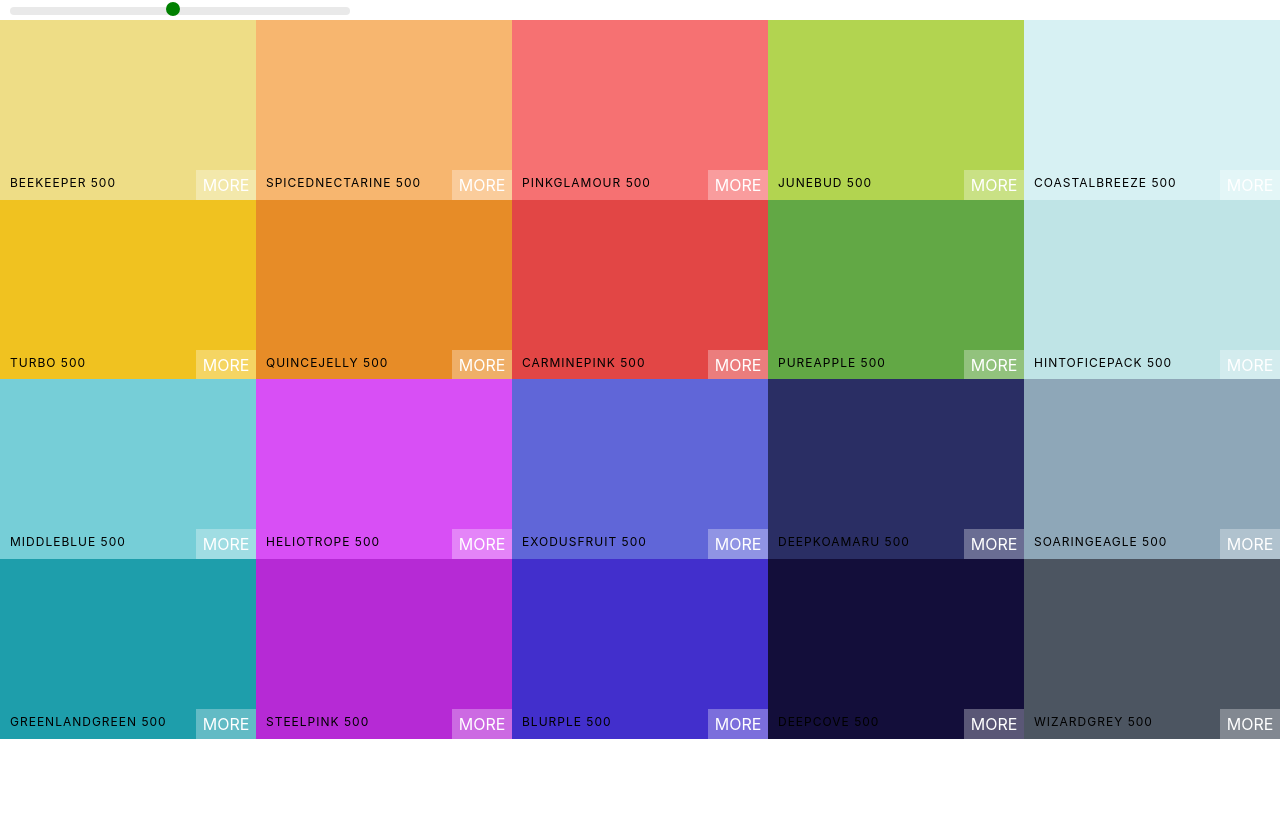
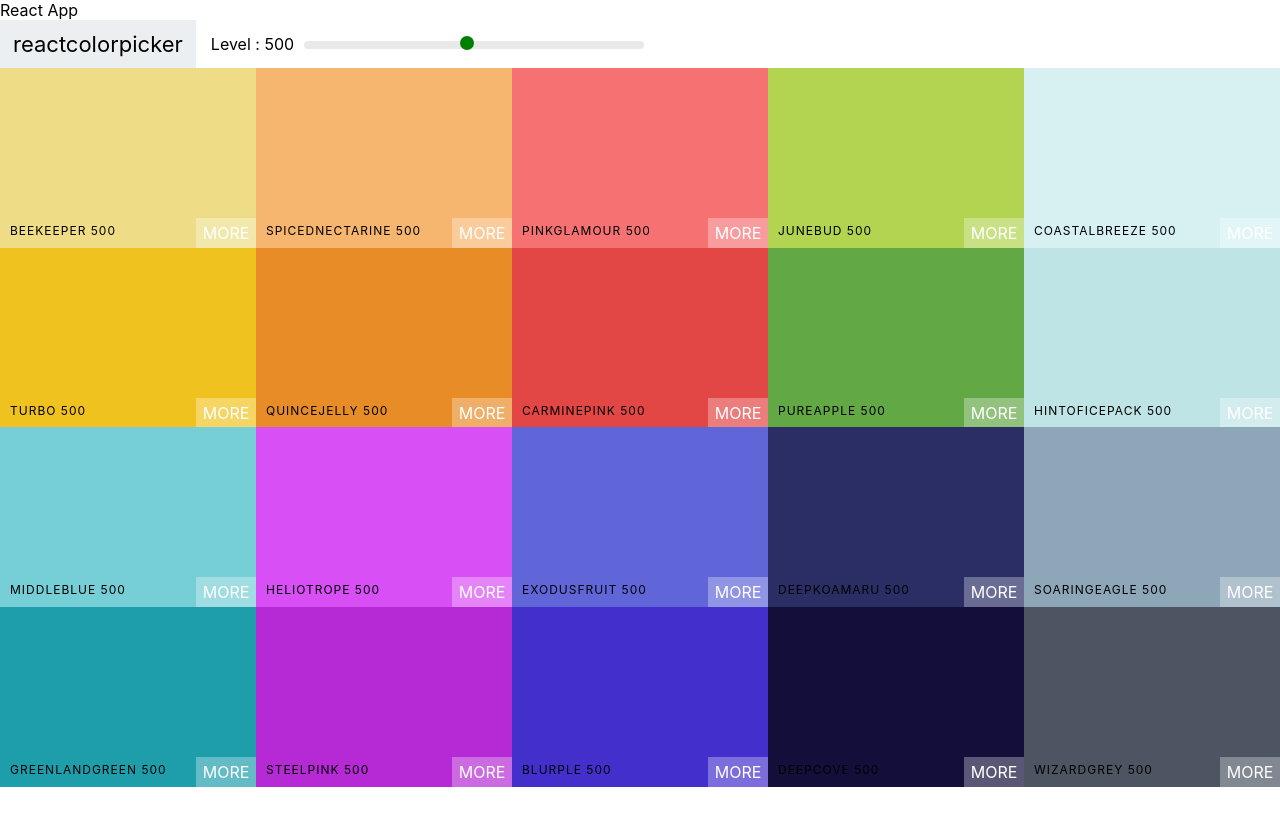
Before and after one commit to dipzcoded/dipzcoded_reactflatuicolor, a React (Create React App) app: page /palette/flat-ui-colors-american in a window 1280 px wide. Built offline with nearby package versions, Linux system fonts and the light colour scheme.

Commit message:
added navbar component

```diff
--- a/public/index.html
+++ b/public/index.html
@@ -15,15 +15,7 @@
       user's mobile device or desktop. See https://developers.google.com/web/fundamentals/web-app-manifest/
     -->
     <link rel="manifest" href="%PUBLIC_URL%/manifest.json" />
-    <!--
-      Notice the use of %PUBLIC_URL% in the tags above.
-      It will be replaced with the URL of the `public` folder during the build.
-      Only files inside the `public` folder can be referenced from the HTML.
-
-      Unlike "/favicon.ico" or "favicon.ico", "%PUBLIC_URL%/favicon.ico" will
-      work correctly both with client-side routing and a non-root public URL.
-      Learn how to configure a non-root public URL by running `npm run build`.
-    -->
+    <link href="https://fonts.googleapis.com/css2?family=Roboto:wght@100;400;500&display=swap" rel="stylesheet"
     <title>React App</title>
   </head>
   <body>
--- /dev/null
+++ b/src/components/Navbar.js
@@ -0,0 +1,27 @@
+import React from 'react'
+import '../styled/Navbar.css';
+import Slider from 'rc-slider';
+import 'rc-slider/assets/index.css';
+
+const Navbar = ({level, onChangeLevel}) => {
+
+
+
+    return (
+        <header className="Navbar">
+                <div className="Navbar__logo">
+                    <a href="#">reactcolorpicker</a>
+                </div>
+                {/* slider component */}
+                <div className="Navbar__slider-container">
+    <span>Level : {level}</span>
+                <div className="Navbar__slider">
+            <Slider defaultValue={level} min={100} max={900} step={100} onAfterChange={onChangeLevel} />
+
+            </div>
+                </div>
+        </header>
+    )
+}
+
+export default Navbar
--- a/src/components/Palette.js
+++ b/src/components/Palette.js
@@ -1,8 +1,7 @@
 import React, {useState} from 'react'
 import ColorBox from './ColorBox';
+import Navbar from './Navbar';
 import '../styled/Palette.css';
-import Slider from 'rc-slider';
-import 'rc-slider/assets/index.css';
 
 const Palette = ({palette : {colors}}) => {
 
@@ -15,15 +14,14 @@ const Palette = ({palette : {colors}}) => {
 
     const changeLevel = (newLevel) => {
         setLevel(newLevel);
+        // console.log(newLevel)
     }
 
     return (
         <div className="Palette">
-            <div className="Palette__slider">
-            <Slider defaultValue={level} min={100} max={900} step={100} onAfterChange={changeLevel} />
-            </div>
 
             {/* Navbar Component */}
+            <Navbar level={level} onChangeLevel={changeLevel} />
             <div className="Palette-colors">
                 {/* Colorbox Component */}
                 {colorBoxes}
--- /dev/null
+++ b/src/styled/Navbar.css
@@ -0,0 +1,50 @@
+.Navbar {
+    display: flex;
+    align-items: center;
+    justify-content: flex-start;
+    height: 6vh;
+}
+
+.Navbar__logo {
+    margin-right: 15px;
+    padding: 0 13px;
+    font-size: 22px;
+    background-color: #eceff1;
+    font-style: 'Roboto';
+    height: 100%;
+    display: flex;
+    align-items: center;
+}
+
+.Navbar__logo a {
+    text-decoration: none;
+    color: #000;
+}
+
+.Navbar__slider
+{
+    width: 340px;
+    margin: 0 10px;
+    display: inline-block;
+}
+
+.rc-slider-track
+{
+    background-color: transparent !important;
+}
+
+.rc-slider-rail
+{
+    height: 8px !important;
+}
+
+.rc-slider-handle {
+    background-color: green !important;
+    outline: none !important;
+    border: 2px solid green !important;
+    box-shadow: none !important;
+    height: 13px;
+    width: 13px;
+    margin-left: -7px;
+    margin-top: -3px;
+}
--- a/src/styled/Palette.css
+++ b/src/styled/Palette.css
@@ -7,31 +7,3 @@
 .Palette-colors {
  height: 90%;
 }
-
-.Palette__slider
-{
-    width: 340px;
-    margin: 0 10px;
-    display: inline-block;
-}
-
-.rc-slider-track
-{
-    background-color: transparent !important;
-}
-
-.rc-slider-rail
-{
-    height: 8px !important;
-}
-
-.rc-slider-handle {
-    background-color: green !important;
-    outline: none !important;
-    border: 2px solid green !important;
-    box-shadow: none !important;
-    height: 13px;
-    width: 13px;
-    margin-left: -7px;
-    margin-top: -3px;
-}
```
